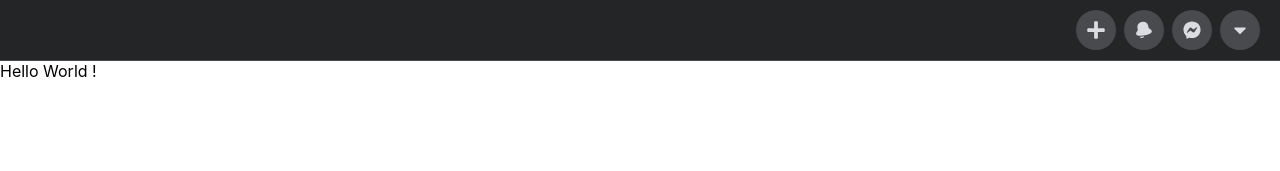
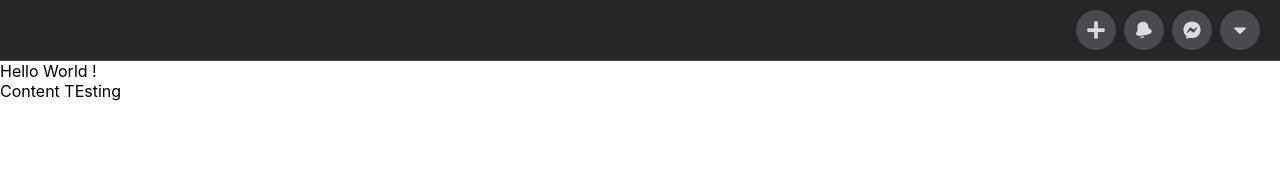
Before and after one commit to hendrygl/test-react, a React (Create React App) app: page / in a window 1280 px wide. Shown: the top 171 px of the page. Built offline with nearby package versions, Linux system fonts and the light colour scheme.

Commit message:
testing content (#2)
* testing content

```diff
--- a/src/App.tsx
+++ b/src/App.tsx
@@ -26,6 +26,8 @@ function App() {
       </Navbar>
       <main>
         Hello World !
+
+        <div>Content TEsting</div>
       </main>
     </>
   );
```
Also changed, not shown: .drone.yml.
